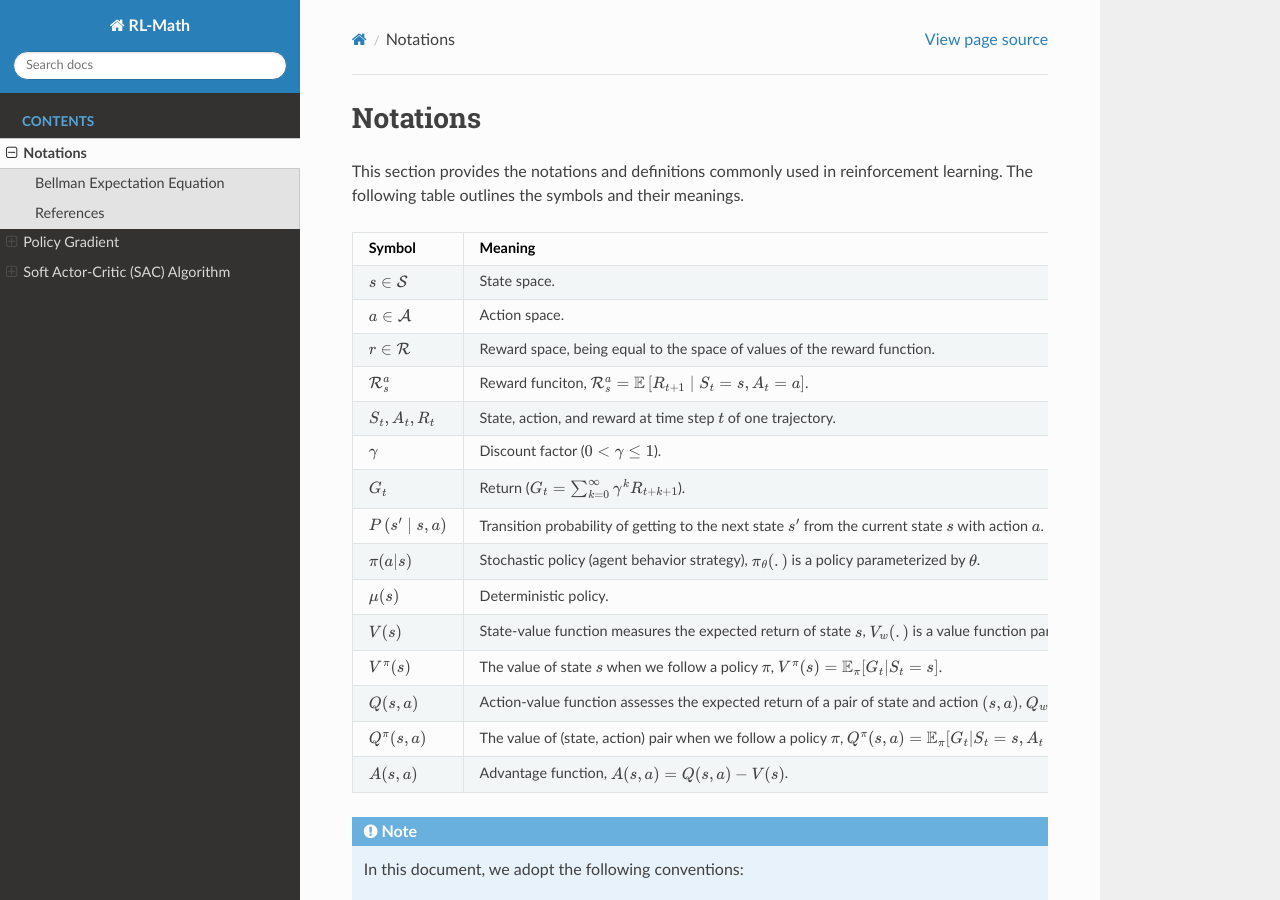
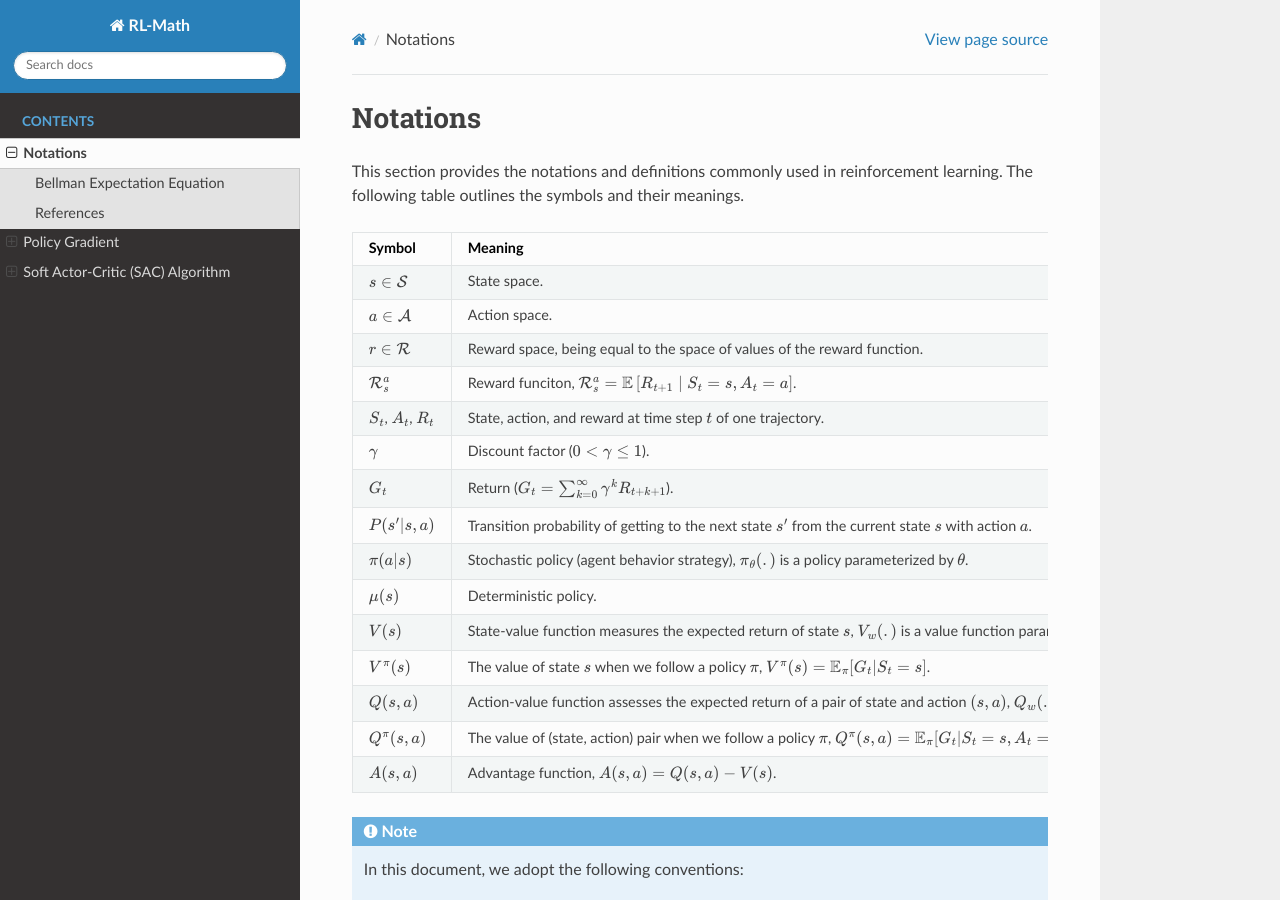
Before and after one commit to boyin96/Reinforcement-Learning-Math, a Sphinx documentation site: the page built from docs/source/symbols.rst, in a window 1280 px wide and 900 px high. Built offline with Sphinx 7.4.7 and the Read the Docs theme 3.1.0, drawn with Linux system fonts in a browser that asks for light colours; formulas are drawn with MathJax 3.

Commit message:
Update symbols.rst

```diff
--- a/docs/source/symbols.rst
+++ b/docs/source/symbols.rst
@@ -17,13 +17,13 @@
      - Reward space, being equal to the space of values of the reward function.
    * - :math:`\mathcal{R}^a_s`
      - Reward funciton, :math:`\mathcal{R}_s^a=\mathbb{E}\left[R_{t+1} \mid S_t=s, A_t=a\right]`.
-   * - :math:`S_t, A_t, R_t`
+   * - :math:`S_t`, :math:`A_t`, :math:`R_t`
      - State, action, and reward at time step :math:`t` of one trajectory.
    * - :math:`\gamma`
      - Discount factor (:math:`0 < \gamma \leq 1`).
    * - :math:`G_t`
      - Return (:math:`G_t = \sum_{k=0}^{\infty} \gamma^k R_{t+k+1}`).
-   * - :math:`P\left(s^{\prime} \mid s, a\right)`
+   * - :math:`P(s^{\prime} | s, a)`
      - Transition probability of getting to the next state :math:`s'` from the current state :math:`s` with action :math:`a`.
    * - :math:`\pi(a|s)`
      - Stochastic policy (agent behavior strategy), :math:`\pi_\theta(.)` is a policy parameterized by :math:`\theta`.
```
